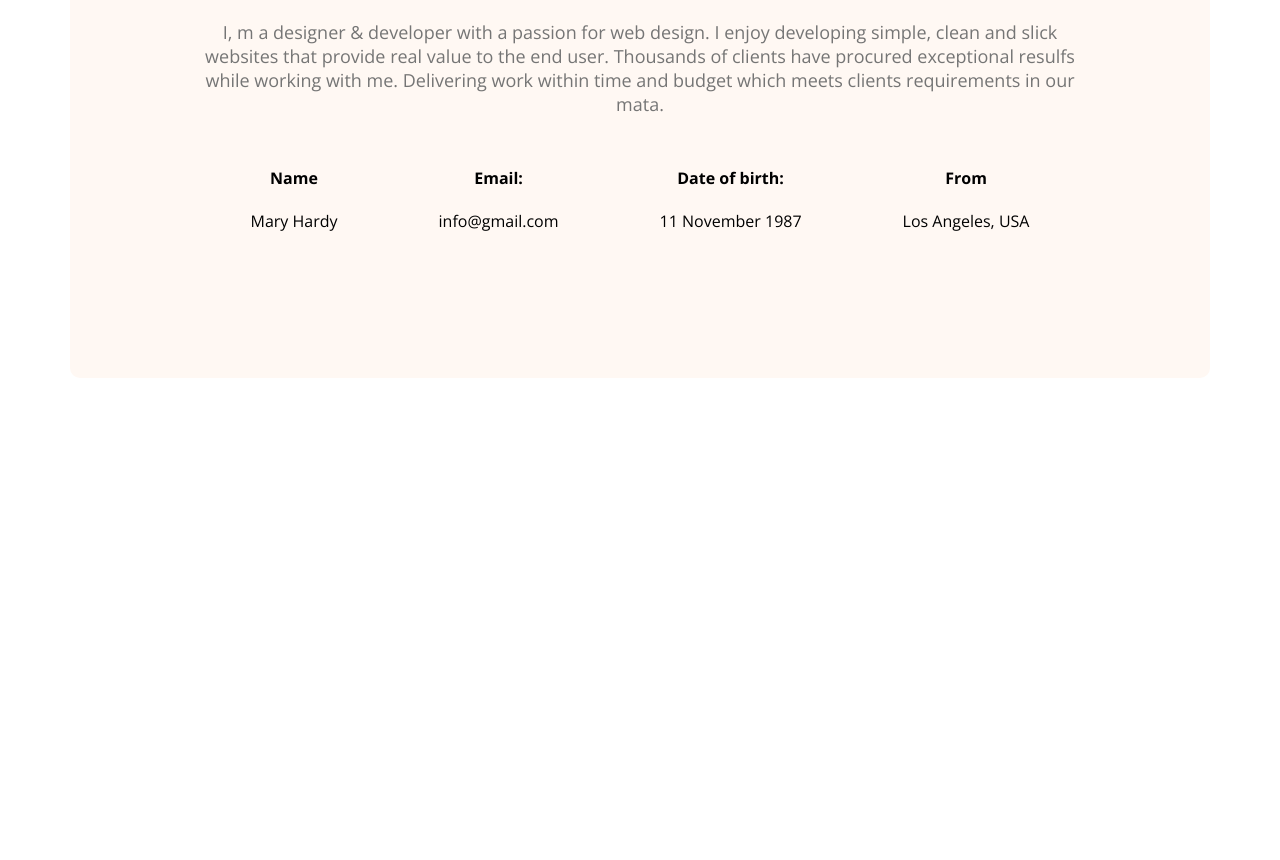
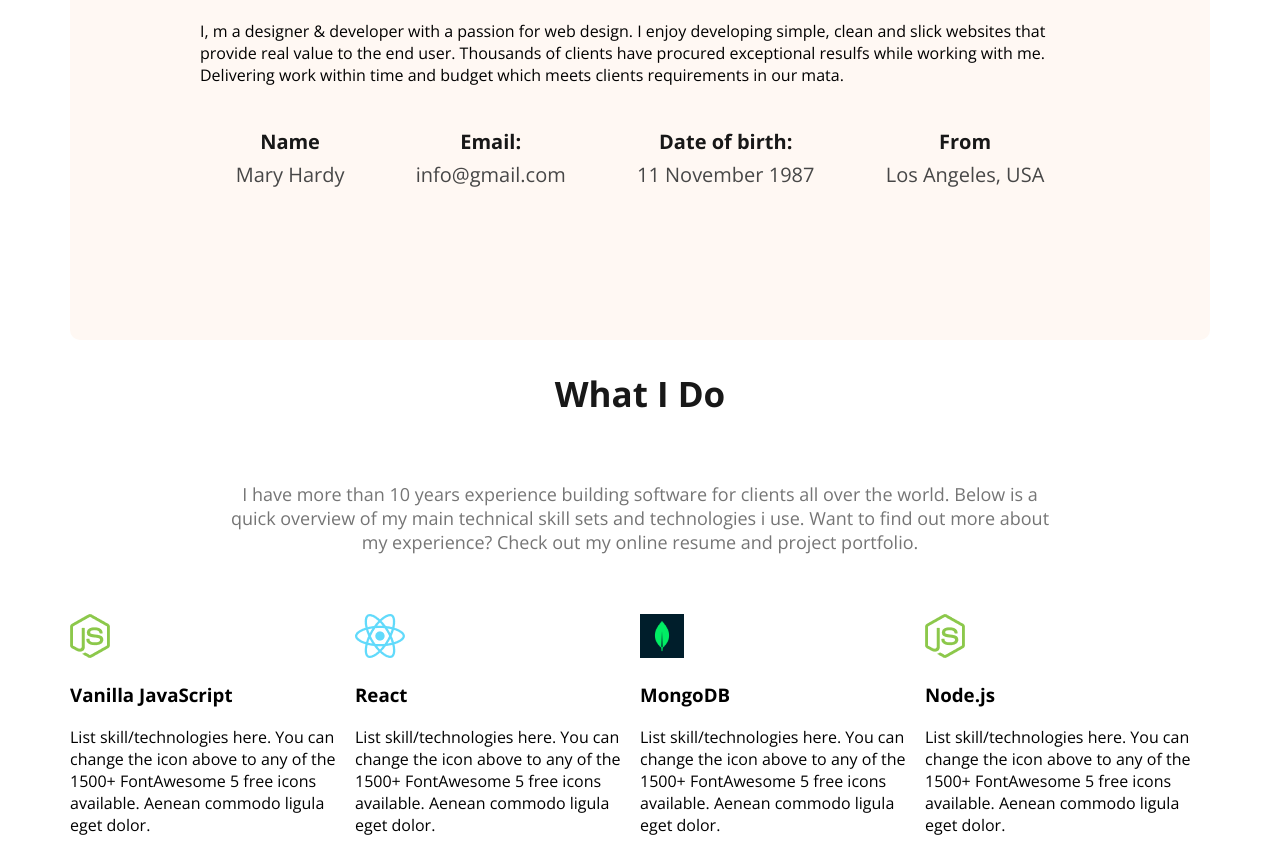
Before and after one commit to amrinkarim22/dev-portfolio, a plain HTML site: page index.html in a window 1280 px wide. Shown: the part 1120-1980 px from the top of the page. Before the commit the page ends 1506 px from the top, so only its background shows below. Drawn offline with nearby package versions, Linux system fonts and the light colour scheme.

Commit message:
added skills information'

```diff
--- a/index.html
+++ b/index.html
@@ -58,6 +58,36 @@
 
        </section>
 
+       <!-- what i do section -->
+
+       <section>
+             <h3 class="section-title">What I Do</h3>
+             <p id="what-I-do" class="section-description">I have more than 10 years experience building software for clients all over the world. Below is a quick overview of my main technical skill sets and technologies i use. Want to find out more about my experience? Check out my online resume and project portfolio.</p>
+
+              <div class="skills-container">
+                <div class="skill">
+                    <img src="images/icons/nodejs.png" alt="">
+                    <h3 class="skill-title">Vanilla JavaScript</h3>
+                    <p class="skill-description">List skill/technologies here. You can change the icon above to any of the 1500+ FontAwesome 5 free icons available. Aenean commodo ligula eget dolor.</p>
+                </div>
+                <div class="skill">
+                    <img src="images/icons/react.png" alt="">
+                    <h3 class="skill-title">React</h3>
+                    <p class="skill-description">List skill/technologies here. You can change the icon above to any of the 1500+ FontAwesome 5 free icons available. Aenean commodo ligula eget dolor.</p>
+                </div>
+                <div class="skill">
+                    <img src="images/icons/mongo.png" alt="">
+                    <h3 class="skill-title">MongoDB</h3>
+                    <p class="skill-description">List skill/technologies here. You can change the icon above to any of the 1500+ FontAwesome 5 free icons available. Aenean commodo ligula eget dolor.</p>
+                </div>
+                <div class="skill">
+                    <img src="images/icons/nodejs.png" alt="">
+                    <h3 class="skill-title">Node.js</h3>
+                    <p class="skill-description">List skill/technologies here. You can change the icon above to any of the 1500+ FontAwesome 5 free icons available. Aenean commodo ligula eget dolor.</p>
+                </div>
+              </div>
+       </section>
+
 
 
 
--- a/styles/portfolio.css
+++ b/styles/portfolio.css
@@ -34,7 +34,7 @@ body {
 
 }
 
-.section-descripton{
+.section-description{
 
     color: #757575;
     text-align: center;
@@ -142,3 +142,28 @@ main{
     justify-content: space-around;
     text-align: center;
 }
+
+.info-title{
+    color: #181818;
+    font-size: 20px;
+    font-weight: 700;
+    margin-bottom: 0px;
+}
+
+
+
+
+.info-description{
+    margin-top: 5px;
+    font-size: 20px;
+    color: #474747;
+    line-height: 30px;
+}
+
+#what-I-do{
+    padding: 30px 150px;
+}
+.skills-container{
+    display: flex;
+
+}
```
